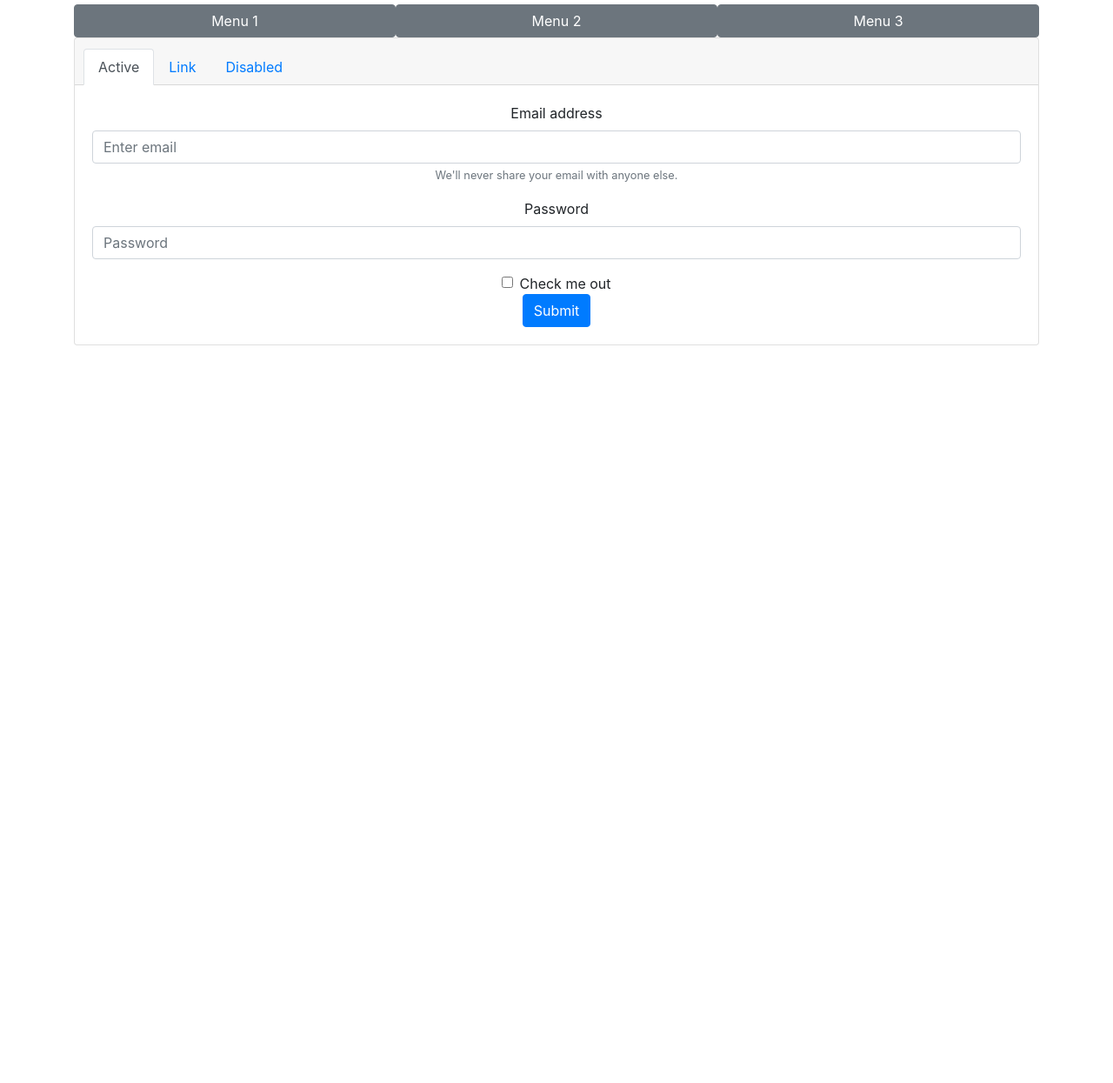
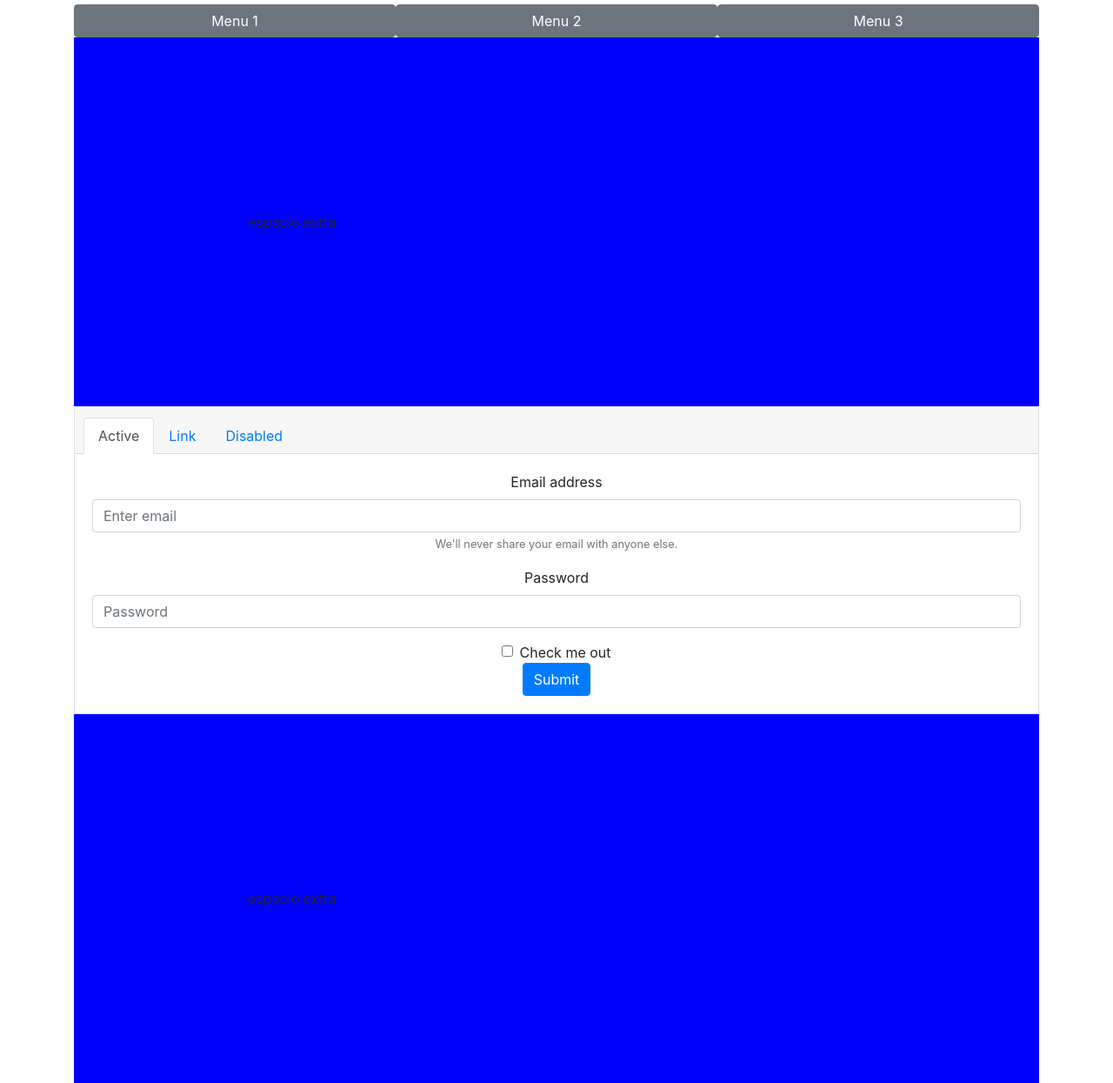
Before and after one commit to danieltre23/ClaseWebCurricula, a plain HTML site: page index.html in a window 1280 px wide. Shown: the part 101-1346 px from the top of the page at 87% size. Before the commit the page ends 800 px from the top, so only its background shows below. Drawn offline with nearby package versions, Linux system fonts and the light colour scheme.

Commit message:
Agregar espacio extra para ver anclas

```diff
--- a/index.html
+++ b/index.html
@@ -6,7 +6,7 @@
         <title>3132</title>
     </head>
     <body>
-        <div class="container" >
+        <div class="container">
             <nav class="navbar fixed-top navbar-light bg-light">
                 <a class="navbar-brand" href="#formulario">Formulario</a>
             </nav>
@@ -21,6 +21,9 @@
                     <button type="button" class="col btn btn-secondary">Menu 2</button>
                     <button type="button" class="col btn btn-secondary">Menu 3</button>
                 </div>
+            </div>
+            <div style="padding: 200px; background: blue;">
+                espacio extra
             </div>
             <div class="card text-center" id="Ancla">
                 <div class="card-header">
@@ -55,6 +58,9 @@
                     </form>
                 </div>
             </div>
+            <div style="padding: 200px; background: blue;">
+                espacio extra
+            </div>
         </div>
     </body>
     <script src="https://code.jquery.com/jquery-3.2.1.slim.min.js" integrity="sha384-KJ3o2DKtIkvYIK3UENzmM7KCkRr/rE9/Qpg6aAZGJwFDMVNA/GpGFF93hXpG5KkN" crossorigin="anonymous"></script>
```
Lines whose indentation alone changed are shown as unchanged.
